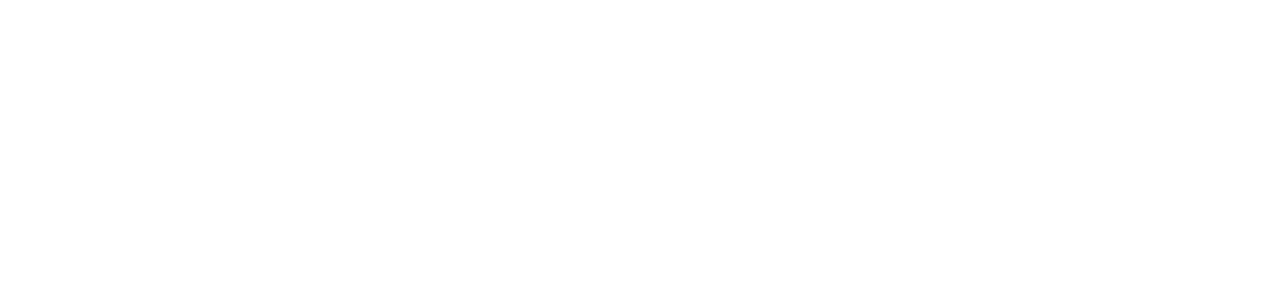
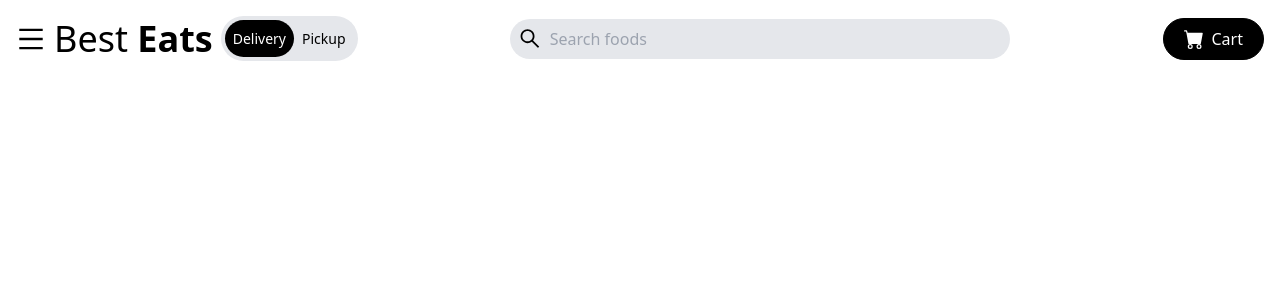
Before and after one commit to Siddhesh-Songire/food-app, a React (Create React App) app: page / in a window 1280 px wide. Shown: the top 300 px of the page. Built offline with nearby package versions, Linux system fonts and the light colour scheme.

Commit message:
Navbar component done

```diff
--- a/src/App.js
+++ b/src/App.js
@@ -1,8 +1,13 @@
 import "./App.css";
 import React from "react";
+import Navbar from "./components/Navbar";
 
 function App() {
-  return <div className="App"></div>;
+  return (
+    <div className="App">
+      <Navbar />
+    </div>
+  );
 }
 
 export default App;
--- /dev/null
+++ b/src/components/Navbar.js
@@ -0,0 +1,100 @@
+import React, { useState } from "react";
+import {
+  AiOutlineMenu,
+  AiOutlineSearch,
+  AiOutlineClose,
+  AiFillTag,
+} from "react-icons/ai";
+import { BsFillCartFill, BsFillSaveFill } from "react-icons/bs";
+import { TbTruckDelivery } from "react-icons/tb";
+import { FaUserFriends, FaWallet } from "react-icons/fa";
+import { MdFavorite, MdHelp } from "react-icons/md";
+
+const Navbar = () => {
+  const [nav, setNav] = useState(false);
+
+  return (
+    <div className="max-w-[1640px] mx-auto flex justify-between items-center p-4">
+      {/* Left side */}
+      <div className="flex items-center">
+        <div onClick={() => setNav(!nav)} className="cursor-pointer">
+          <AiOutlineMenu size={30} />
+        </div>
+        <h1 className="text-2xl sm:text-3xl lg:text-4xl px-2">
+          Best <span className="font-bold">Eats</span>
+        </h1>
+        <div className="hidden lg:flex items-center bg-gray-200 rounded-full p-1 text-[14px]">
+          <p className="bg-black text-white rounded-full p-2">Delivery</p>
+          <p className="p-2">Pickup</p>
+        </div>
+      </div>
+
+      {/* Search Input */}
+      <div className="bg-gray-200 rounded-full flex items-center px-2 w-[200px] sm:w-[400px] lg:w-[500px]">
+        <AiOutlineSearch size={25} />
+        <input
+          className="bg-transparent p-2 w-full focus:outline-none"
+          type="text"
+          placeholder="Search foods"
+        />
+      </div>
+      {/* Cart button */}
+      <button className="bg-black text-white hidden md:flex items-center py-2 rounded-full">
+        <BsFillCartFill size={20} className="mr-2" /> Cart
+      </button>
+
+      {/* Mobile Menu */}
+      {/* Overlay */}
+      {nav ? (
+        <div className="bg-black/80 fixed w-full h-screen z-10 top-0 left-0"></div>
+      ) : (
+        ""
+      )}
+
+      {/* Side drawer menu */}
+      <div
+        className={
+          nav
+            ? "fixed top-0 left-0 w-[300px] h-screen bg-white z-10 duration-300"
+            : "fixed top-0 left-[-100%] w-[300px] h-screen bg-white z-10 duration-300"
+        }
+      >
+        <AiOutlineClose
+          onClick={() => setNav(!nav)}
+          size={30}
+          className="absolute right-4 top-4 cursor-pointer"
+        />
+        <h2 className="text-2xl p-4">
+          Best <span className="font-bold">Eats</span>
+        </h2>
+        <nav>
+          <ul className="flex flex-col p-4 text-gray-800">
+            <li className="text-xl py-4 flex">
+              <TbTruckDelivery size={25} className="mr-4" /> Orders
+            </li>
+            <li className="text-xl py-4 flex">
+              <MdFavorite size={25} className="mr-4" /> Favorites
+            </li>
+            <li className="text-xl py-4 flex">
+              <FaWallet size={25} className="mr-4" /> Wallet
+            </li>
+            <li className="text-xl py-4 flex">
+              <MdHelp size={25} className="mr-4" /> Help
+            </li>
+            <li className="text-xl py-4 flex">
+              <AiFillTag size={25} className="mr-4" /> Promotions
+            </li>
+            <li className="text-xl py-4 flex">
+              <BsFillSaveFill size={25} className="mr-4" /> Best Ones
+            </li>
+            <li className="text-xl py-4 flex">
+              <FaUserFriends size={25} className="mr-4" /> Invite Friends
+            </li>
+          </ul>
+        </nav>
+      </div>
+    </div>
+  );
+};
+
+export default Navbar;
```
